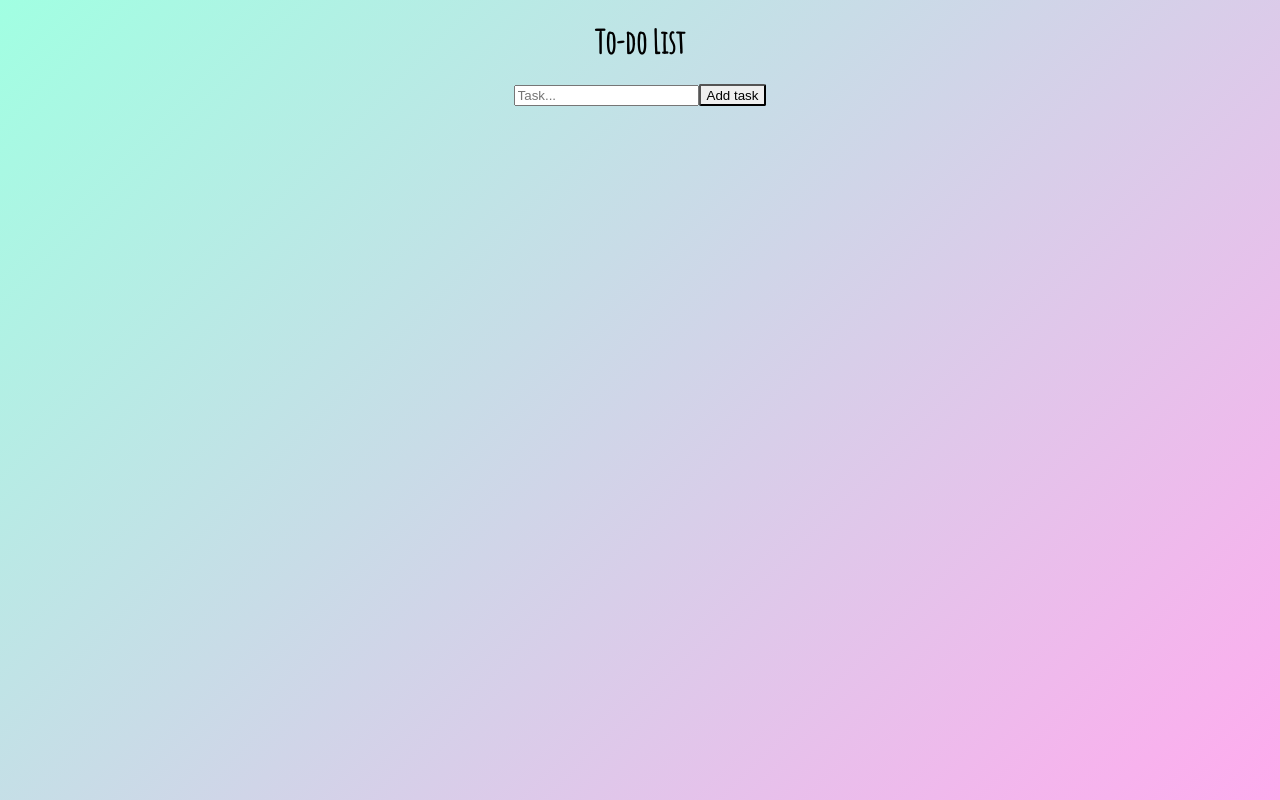
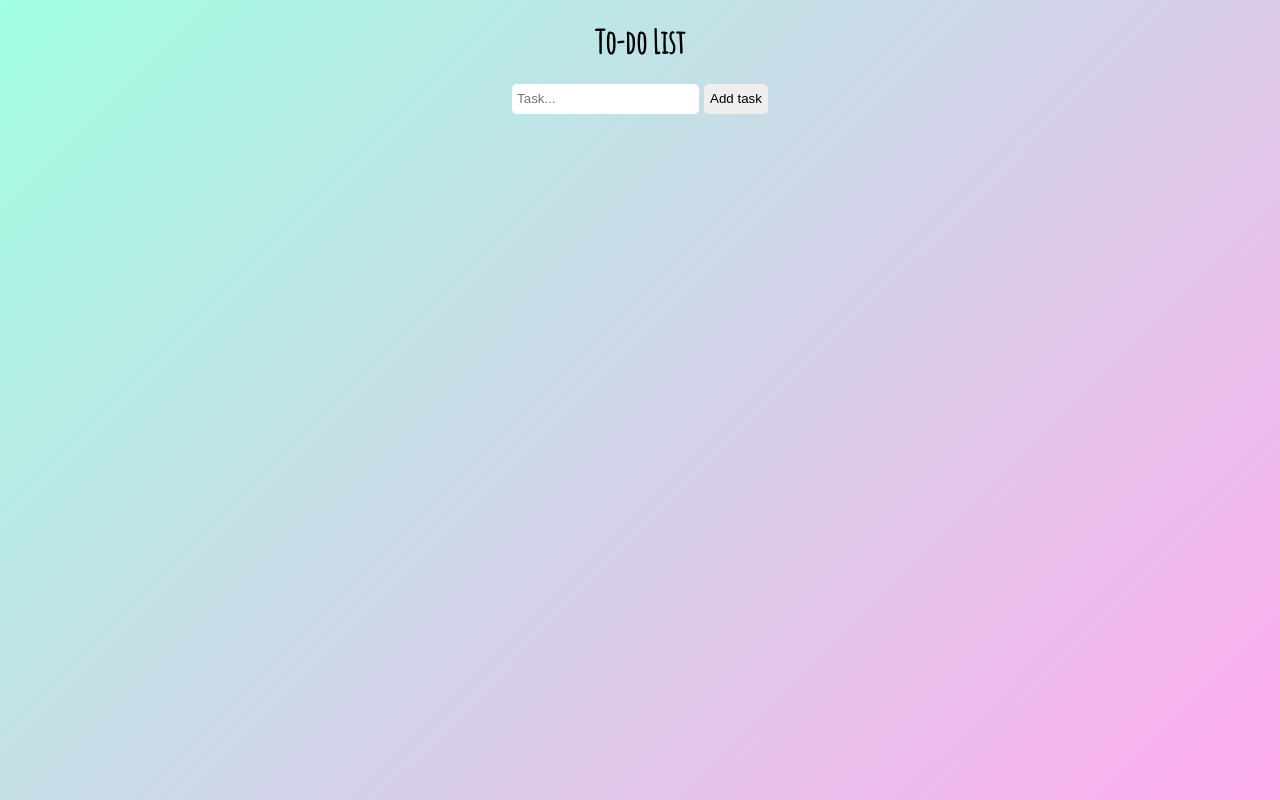
Before and after one commit to Max1mmus/to-do-list-React, a React app: page / in a window 1280 px wide. Built offline with nearby package versions, Linux system fonts and the light colour scheme.

Commit message:
button styles added

```diff
--- a/src/index.css
+++ b/src/index.css
@@ -17,6 +17,13 @@ code {
 form {
   width: max-content;
   margin: auto;
+}
+
+form input {
+  height: 20px;
+  border-radius: 5px;
+  border: none;
+  padding: 5px;
 }
 
 h1 {
@@ -47,7 +54,7 @@ li {
 }
 
 li:hover {
-  background-color: #00CDB00D;
+  background-color: #8EFFEF57;
 }
 
 input[type=checkbox]:checked + span {
@@ -58,15 +65,17 @@ input[type=checkbox] {
   outline: none;
 }
 
-.submitBtn {
-  border-radius: 2px;
-  height: 22px;
-}
 .list {
   list-style: none;
 }
 
-.deleteBtn {
+button {
   margin-left: 5px;
   height: 30px;
+  border-radius: 5px;
+  border: none;
 }
+
+button:hover {
+  cursor: pointer;
+}
```
